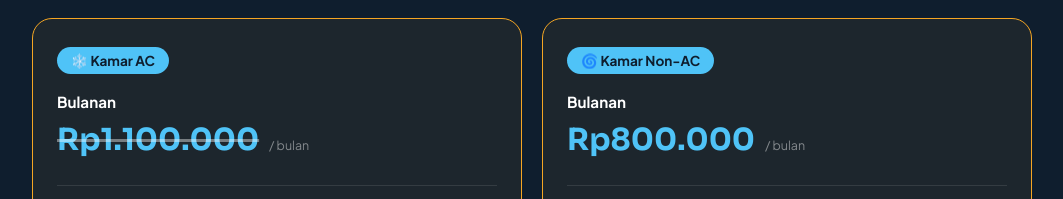
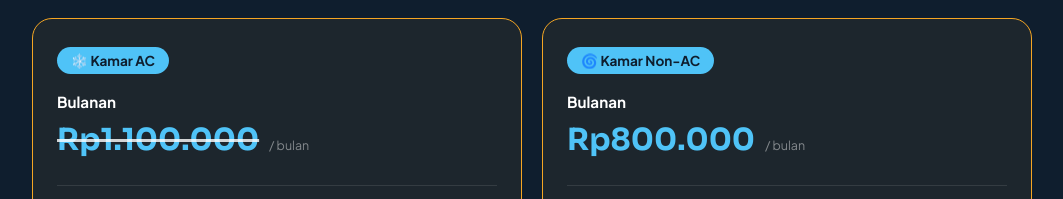
Before and after one commit to lintangglangitt/griya-aleena-sekaran, a plain HTML site: page index.html in a window 1280 px wide. Shown: the part 2851-3050 px from the top of the page, without its empty margins (108-1171 px from the left). Drawn offline with Linux system fonts and the light colour scheme; no server answers.

Commit message:
Update styles.css

```diff
--- a/styles.css
+++ b/styles.css
@@ -491,11 +491,7 @@ section {
 
 
 
-.bulanan-strike {
-  text-decoration: line-through;
-  text-decoration-thickness: 2.5px;
-  text-decoration-color: rgba(255,255,255,0.4); /* Dibuat lebih transparan */
-}
+.bulanan-strike { text-decoration: line-through; text-decoration-thickness: 2.5px; text-decoration-color: rgba(255,255,255,0.8); }
 
 .price-calc-row {
   font-size: 0.88rem; color: rgba(255,255,255,0.6);
```
